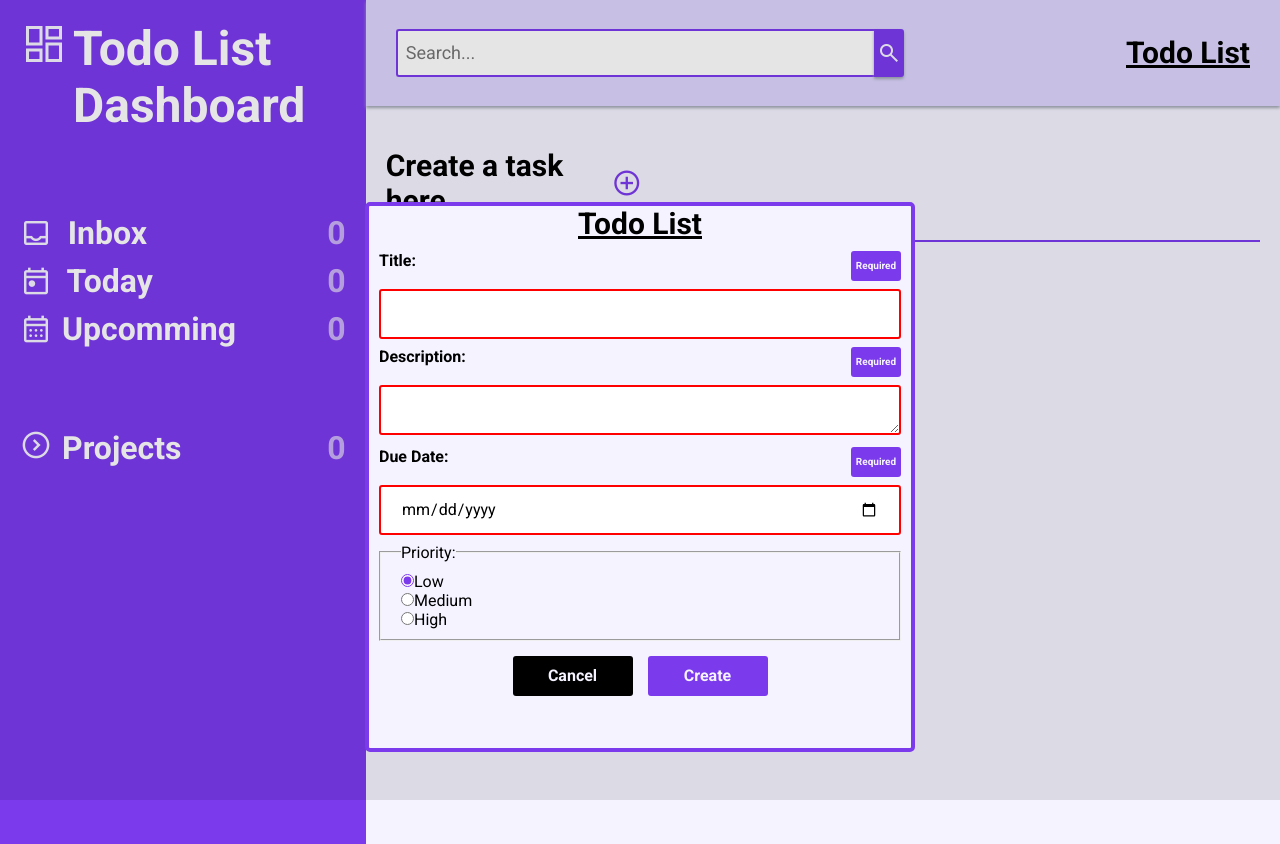
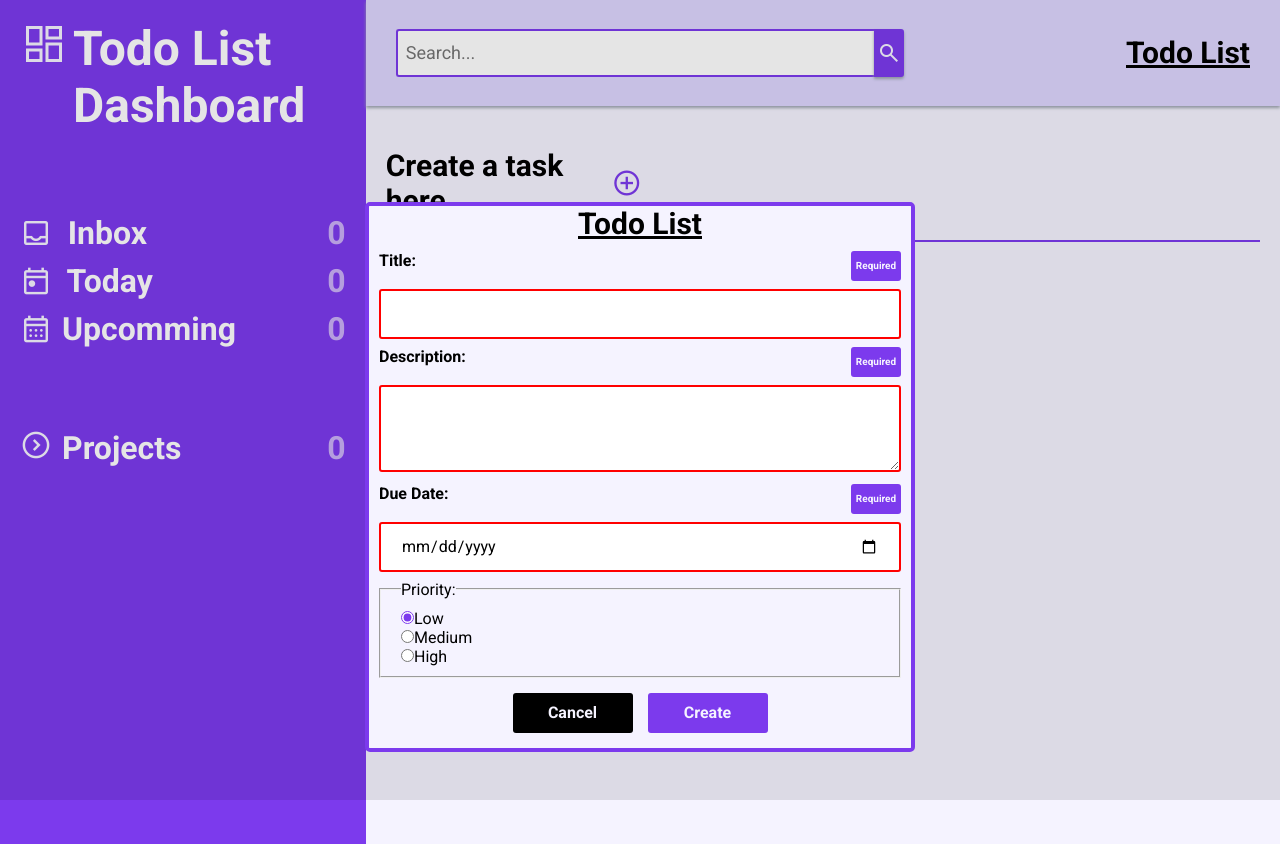
Before and after one commit to MAsecurity/Todo-List, a website built with webpack: page dist/index.html in a window 1280 px wide. Both pictures are taken after a click on the element "add_circle". Built offline with nearby package versions, Linux system fonts and the light colour scheme.

Commit message:
Update style.css

```diff
--- a/src/style.css
+++ b/src/style.css
@@ -209,6 +209,9 @@ input[type="text"], input[type="date"], textarea{
   color: black;
   border: 2px solid #7c3aed;
 }
+textarea{
+  height: 87px;
+}
 input[type="text"]:focus, input[type="date"]:focus, textarea:focus{
   border: 2px solid #4995ec;
 }
```
